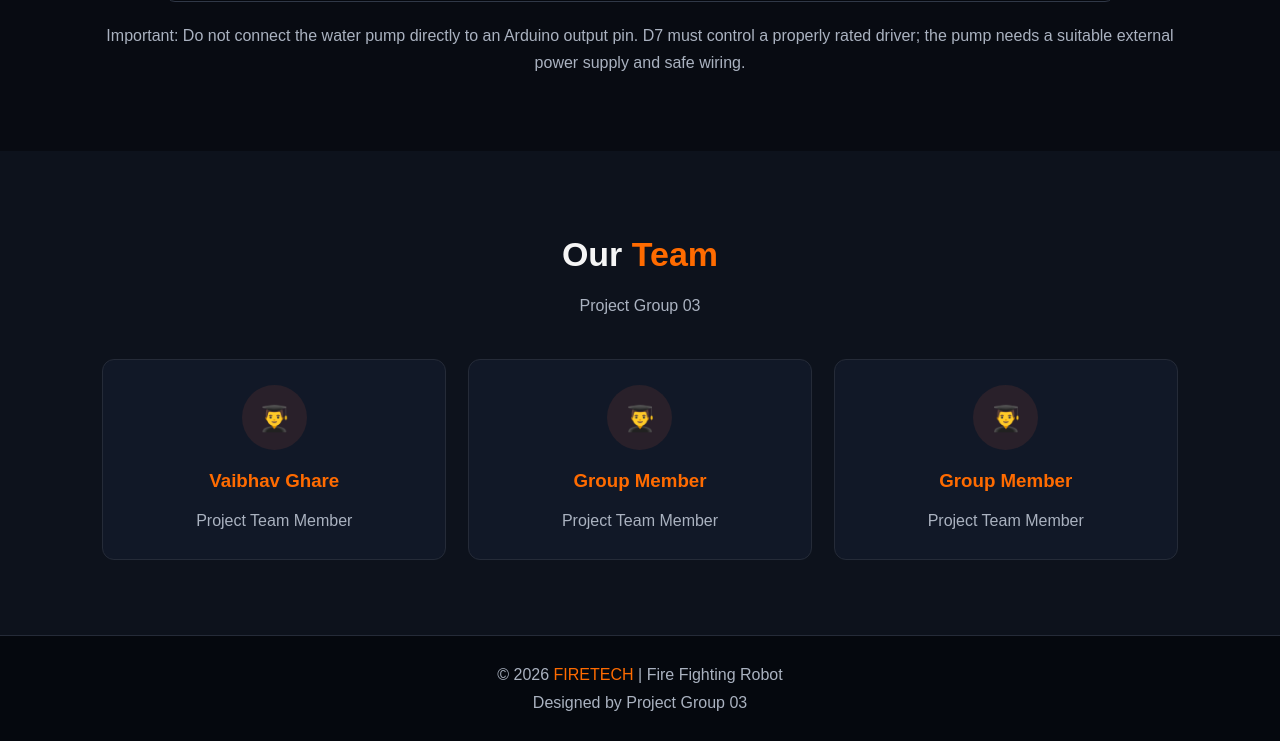
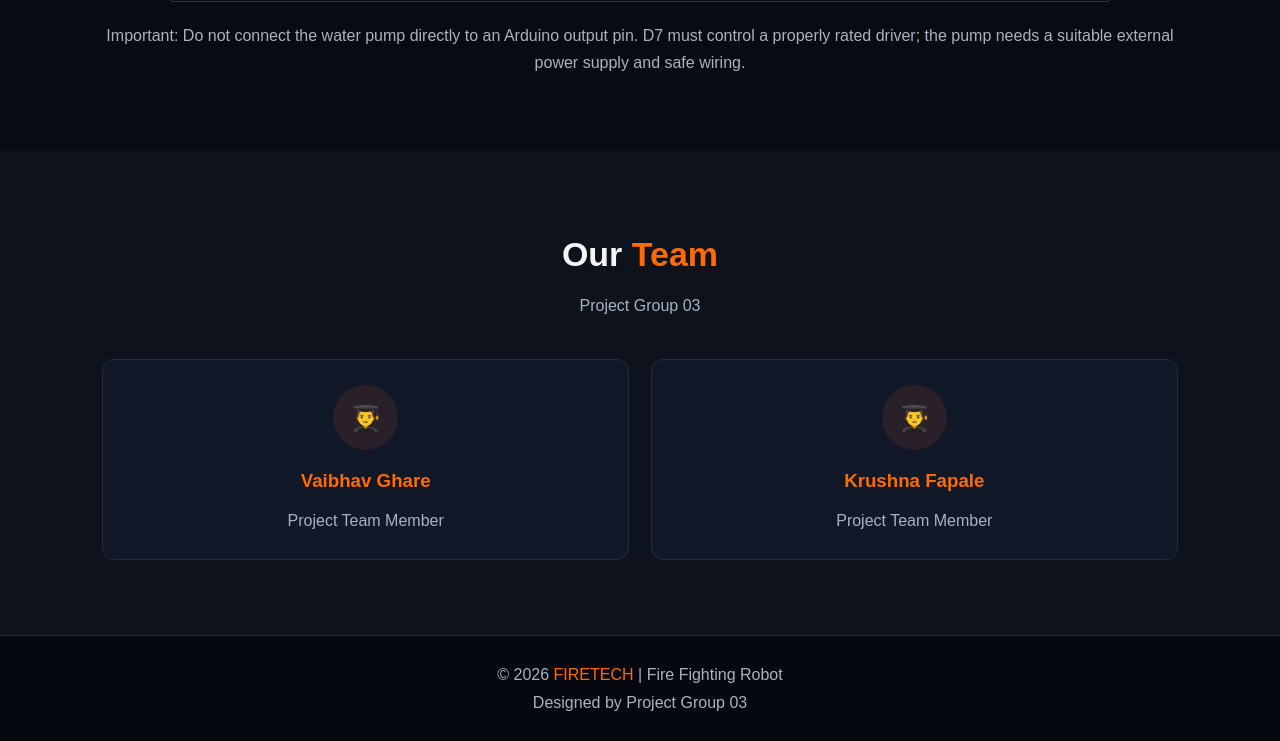
Before and after one commit to gharevaibhav90/Fire-Figter--Robot-, a plain HTML site: page index.html in a window 1280 px wide. Shown: the part 6899-7640 px from the top of the page. Drawn offline with Linux system fonts and the light colour scheme.

Commit message:
Update team member name in index.html
Replaced 'Group Member' with 'Krushna Fapale' in team card.

```diff
--- a/index.html
+++ b/index.html
@@ -718,13 +718,7 @@ void loop() {
 
         <div class="card team-card">
             <div class="team-icon">👨‍🎓</div>
-            <h3>Group Member</h3>
-            <p>Project Team Member</p>
-        </div>
-
-        <div class="card team-card">
-            <div class="team-icon">👨‍🎓</div>
-            <h3>Group Member</h3>
+            <h3>Krushna Fapale</h3>
             <p>Project Team Member</p>
         </div>
     </div>
```
